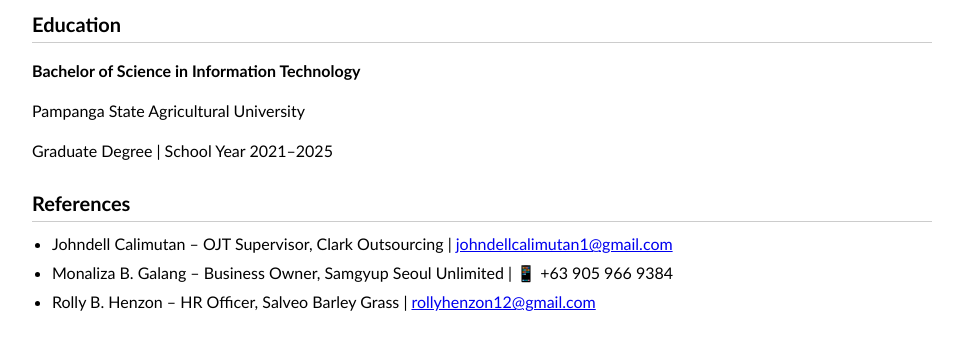
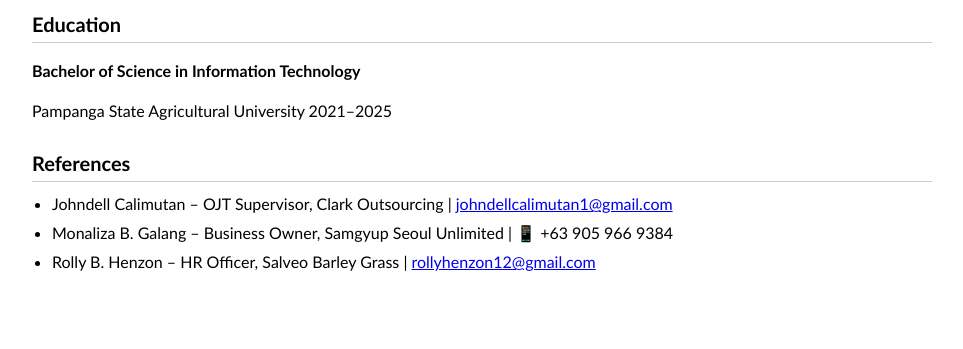
Before and after one commit to rosellesembrano/CVwebsite, a plain HTML site: page index.html in a window 1280 px wide. Shown: the part 1906-2255 px from the top of the page, without its empty margins (158-1121 px from the left). After the commit the page ends 2225 px from the top, so only its background shows below. Drawn offline with Linux system fonts and the light colour scheme.

Commit message:
index.html

```diff
--- a/index.html
+++ b/index.html
@@ -162,8 +162,7 @@
     <section>
         <h2>Education</h2>
         <p><strong>Bachelor of Science in Information Technology</strong></p>
-        <p> Pampanga State Agricultural University</p>
-        <p>Graduate Degree | School Year 2021–2025</p>
+        <p> Pampanga State Agricultural University 2021–2025</p>
     </section>
 
     <section>
```
